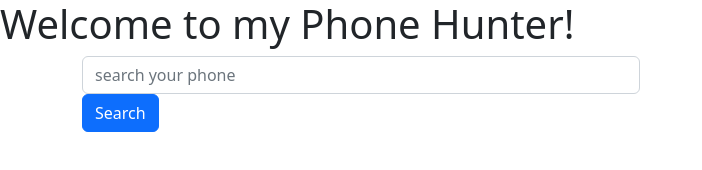
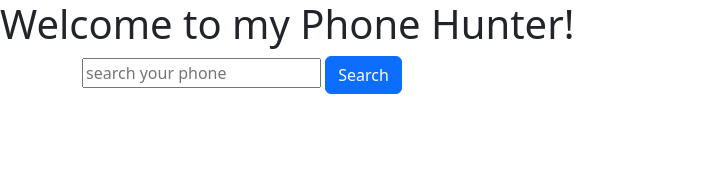
Before and after one commit to mominulhouqe/broken_phone_solution, a plain HTML site: page index.html in a window 1280 px wide. Shown: the whole page, without its empty margins (0-702 px from the left). Drawn offline with nearby package versions, Linux system fonts and the light colour scheme; no server answers.

```diff
--- a/index.html
+++ b/index.html
@@ -16,7 +16,7 @@
     <main class="container">
         <section>
             <div class="mb-3 w-50">
-                <input id="search-field" type="email" class="form-control" id="exampleFormControlInput1"
+                <input id="search-field" type="text" class="" id="exampleFormControlInput1"
                     placeholder="search your phone">
                 <div id="btn-search" class="btn btn-primary">Search</div>
             </div>
--- a/js/app.js
+++ b/js/app.js
@@ -62,6 +62,7 @@
     const searchField = document.getElementById('search-field');
     const searchText = searchField.value;
     loadPhones(searchText, dataLimit);
+
 }
 
 // handle search button click
```
